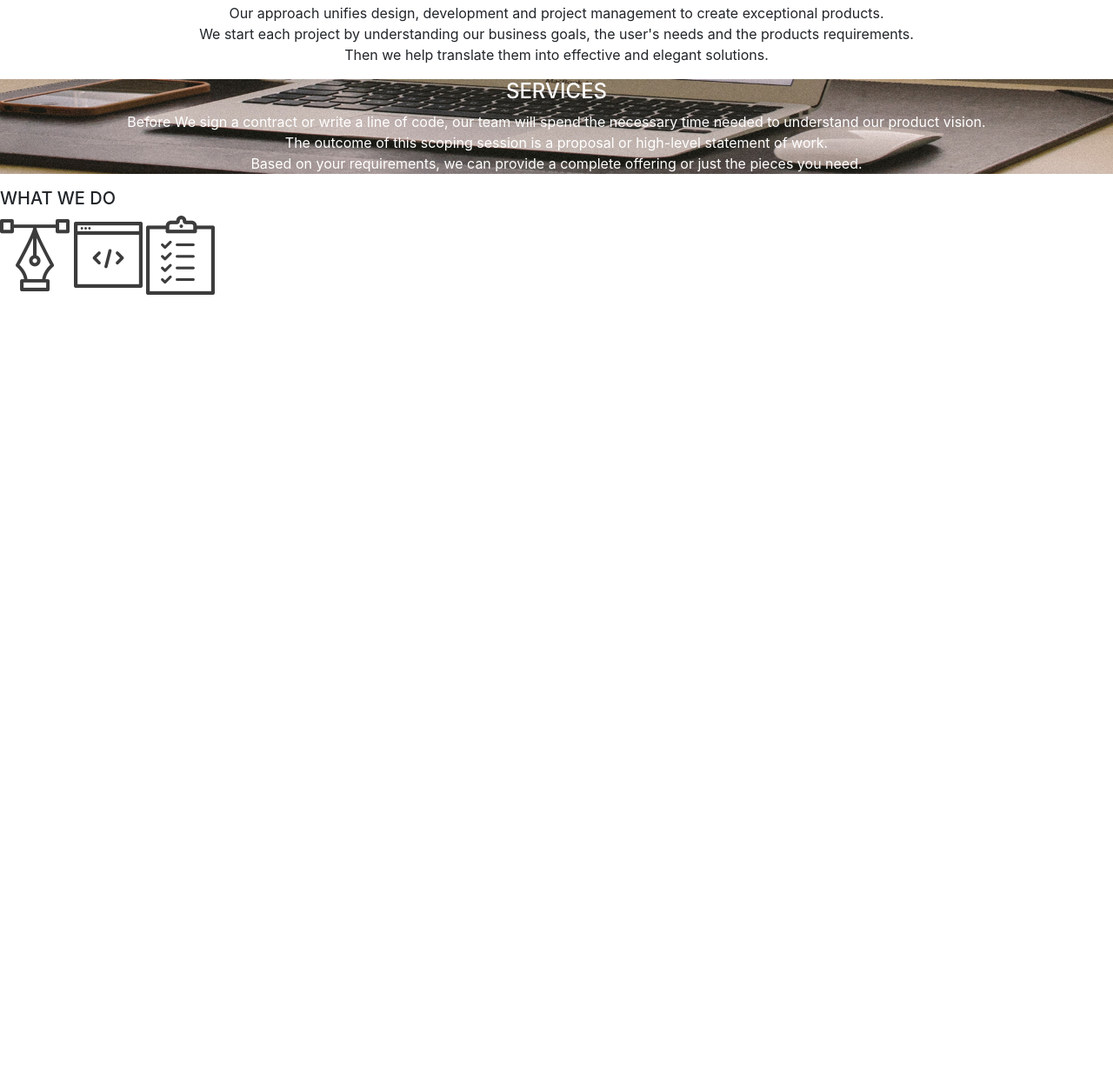
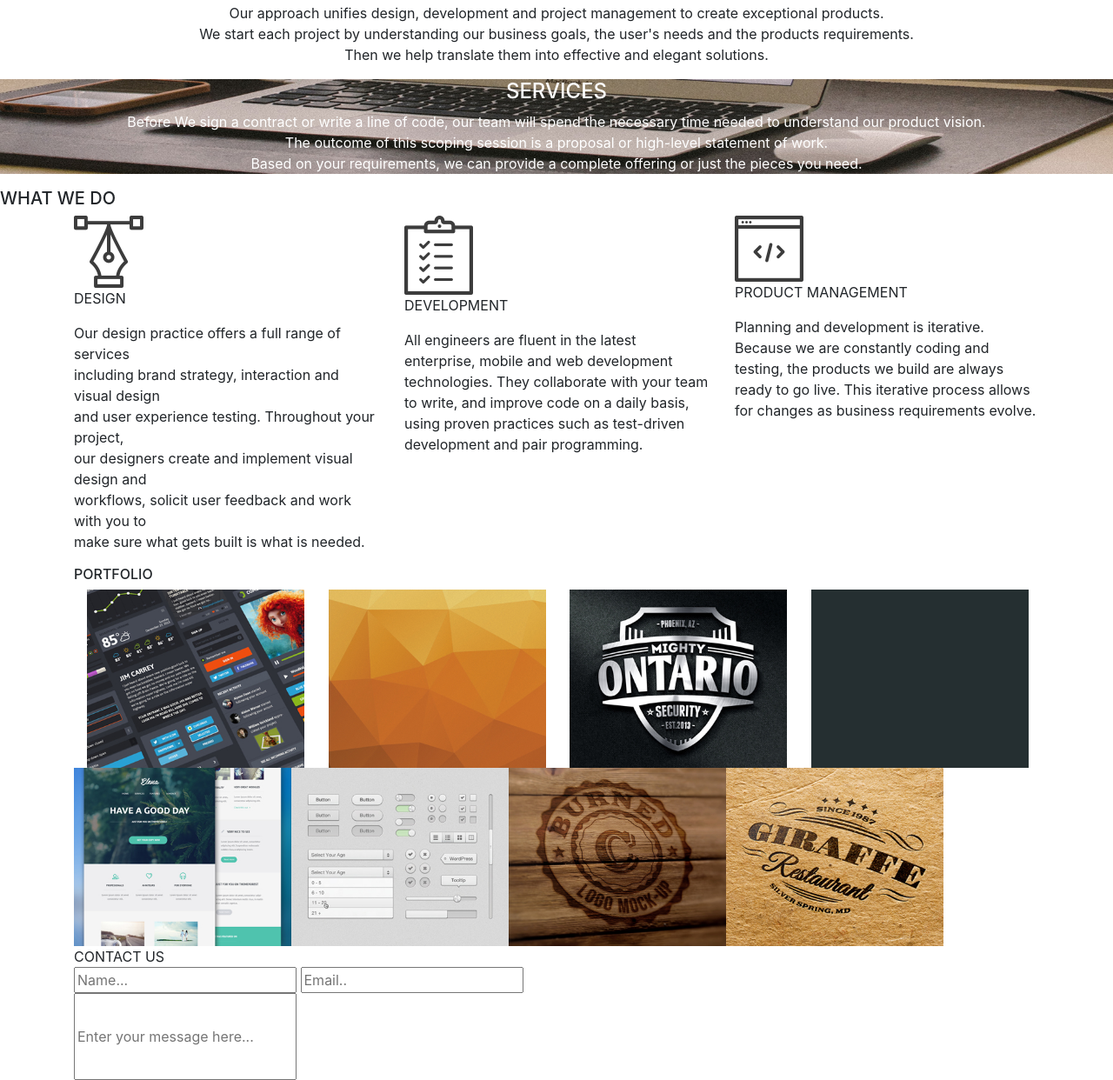
Before and after one commit to vique254/Delani-studio, a plain HTML site: page index.html in a window 1280 px wide. Shown: the part 610-1852 px from the top of the page at 87% size. Before the commit the page ends 949 px from the top, so only its background shows below. Drawn offline with nearby package versions, Linux system fonts and the light colour scheme.

Commit message:
add h4,h5,h6,p and images

```diff
--- a/index.html
+++ b/index.html
@@ -33,12 +33,80 @@
 </div>
 
 
+<div id="what">
+<h5>WHAT WE DO</h5>
+</div>
+<div class="container">
+    <div class="row">
+        <div class="col-md-4">
+                <img src="./images/services-icons/design_icon.png" alt="">
+                <p>DESIGN</p>
+       <p> Our design practice offers a full range of services<br> including brand strategy, interaction and visual design<br> and user experience testing.
+         Throughout your project,<br> our designers create and implement visual design and<br> workflows, solicit user feedback and work with you to <br>make sure what gets built is what is needed.</p>
+         </div>
+        <div class="col-md-4">
+                <img src="./images/services-icons/product_icon.png" alt="">
+                <p>DEVELOPMENT</p>
+                <p>All engineers are fluent in the latest enterprise, mobile and web development technologies.
+                        They collaborate with your team to write, and improve code on a daily basis, using proven practices such as test-driven development and pair programming.
+                        </p>
+        </div>
+        <div class="col-md-4">
+            <img src="./images/services-icons/dev_icon.png" alt="">
+            <p>PRODUCT MANAGEMENT</p>
+            <p>
 
-<h5>WHAT WE DO</h5>
-<img src="./images/services-icons/design_icon.png" alt="">
-<img src="./images/services-icons/dev_icon.png" alt="">
-<img src="./images/services-icons/product_icon.png" alt="">
-  <script src="./js/jquery-3.4.1.js"></script>
+                    Planning and development is iterative. Because we are constantly coding and testing, the products we build are always ready to go live.
+                    This iterative process allows for changes as business requirements evolve.</p>
+        </div>
+    </div>
+
+
+    <div id="port">
+        <h6>PORTFOLIO</h6>
+    </div>
+    <div class="pot">
+    <div class="container">
+        <div class="row">
+            <div class="col-md-3">
+ <img src="./images/portfolio/work1.jpg" width="250px" >
+       </div>
+       <div class="col-md-3">
+ <img src="./images/portfolio/work2.jpg" width="250px" >
+</div>
+ <div class="col-md-3">
+     <img src="./images/portfolio/work3.jpg" width="250px" >
+</div>
+ <div class="col-md-3">
+     <img src="./images/portfolio/work4.jpg" width="250px" >
+</div>
+     </div>
+     <div class="container-2">
+         <div class="row">
+             <div col-md-3>
+ <img src="./images/portfolio/work5.jpg" width="250px" >
+            </div>
+    <div col-md-3>
+ <img src="./images/portfolio/work6.jpg" width="250px" >
+    </div>
+    <div col-md-3>
+ <img src="./images/portfolio/work7.jpg" width="250px" >
+    </div>
+      <div col-md-3>
+ <img src="./images/portfolio/work8.jpg" width="250px" >
+      </div>
+    </div>
+   </div>
+   </div>
+  </div>
+
+            <div class="on">
+            <h7>CONTACT US</h7><br>
+    <input type="text" name="Name" value="" placeholder="Name...">
+    <input type="text" name="Email" value="" placeholder="Email.."><br>
+    <input type="text" name="message" value="" placeholder="Enter your message here..." style="height:100px;">
+         </div>
+<script src="./js/jquery-3.4.1.js"></script>
    <script src="./js/scripts.js"></script>
 </body>
 </html>
```
